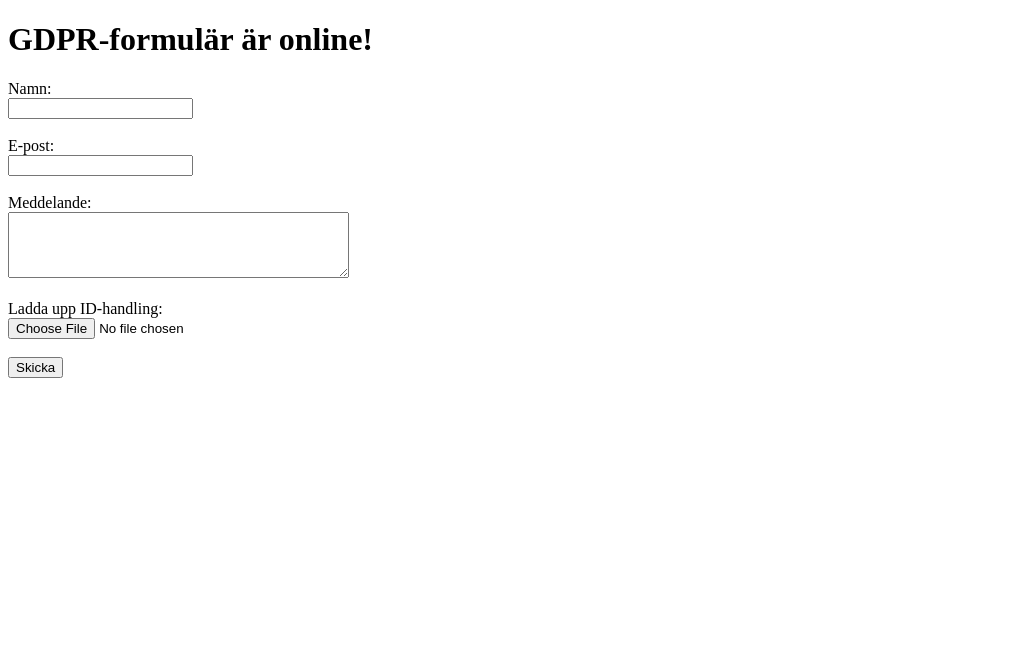
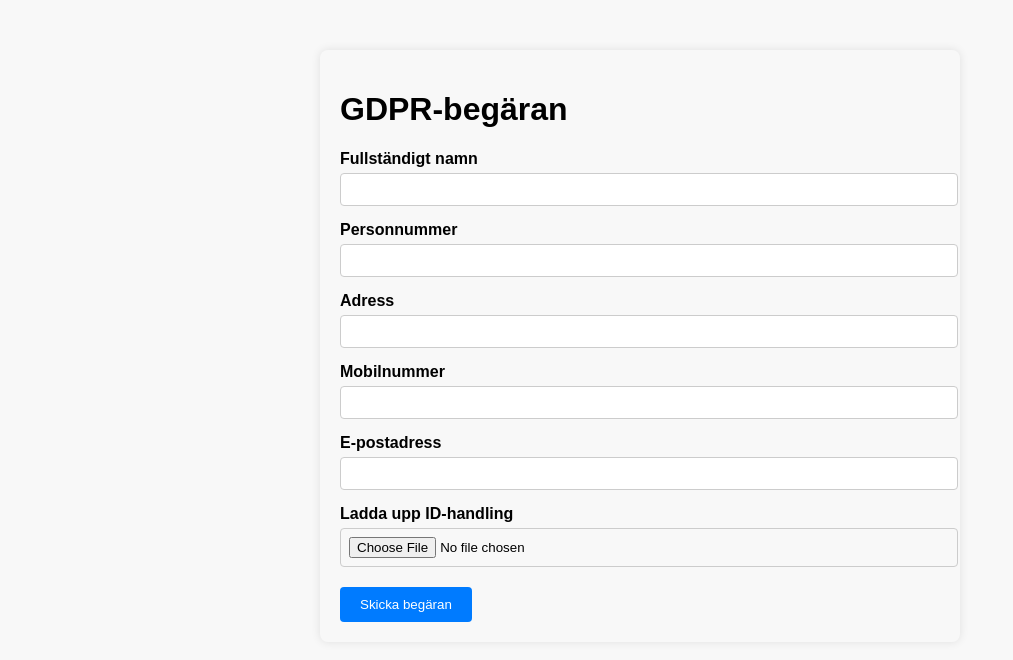
Before and after one commit to christergrundstrom-cpu/GDPR-form-webclient, a plain HTML site: page index.html in a window 1280 px wide. Shown: the whole page, without its empty margins (0-1013 px from the left). Drawn offline with Linux system fonts and the light colour scheme.

Commit message:
Update index.html

```diff
--- a/index.html
+++ b/index.html
@@ -1,25 +1,69 @@
 <!DOCTYPE html>
 <html lang="sv">
 <head>
-    <meta charset="UTF-8">
-    <title>GDPR-formulär</title>
+  <meta charset="UTF-8" />
+  <meta name="viewport" content="width=device-width, initial-scale=1.0" />
+  <title>GDPR-begäran</title>
+  <style>
+    body {
+      font-family: Arial, sans-serif;
+      max-width: 600px;
+      margin: 50px auto;
+      padding: 20px;
+      background-color: #f8f8f8;
+      border-radius: 8px;
+      box-shadow: 0 0 10px rgba(0, 0, 0, 0.1);
+    }
+    label {
+      display: block;
+      margin-top: 15px;
+      font-weight: bold;
+    }
+    input[type="text"],
+    input[type="email"],
+    input[type="file"] {
+      width: 100%;
+      padding: 8px;
+      margin-top: 5px;
+      border: 1px solid #ccc;
+      border-radius: 4px;
+    }
+    button {
+      margin-top: 20px;
+      padding: 10px 20px;
+      background-color: #007bff;
+      color: white;
+      border: none;
+      border-radius: 4px;
+      cursor: pointer;
+    }
+    button:hover {
+      background-color: #0056b3;
+    }
+  </style>
 </head>
 <body>
-    <h1>GDPR-formulär är online!</h1>
-    <form action="/submit" method="post" enctype="multipart/form-data">
-        <label for="name">Namn:</label><br>
-        <input type="text" id="name" name="name" required><br><br>
+  <h1>GDPR-begäran</h1>
+  <form action="/submit" method="POST" enctype="multipart/form-data">
+    <label for="name">Fullständigt namn</label>
+    <input type="text" id="name" name="name" required />
 
-        <label for="email">E-post:</label><br>
-        <input type="email" id="email" name="email" required><br><br>
+    <label for="personnummer">Personnummer</label>
+    <input type="text" id="personnummer" name="personnummer" required />
 
-        <label for="message">Meddelande:</label><br>
-        <textarea id="message" name="message" rows="4" cols="40"></textarea><br><br>
+    <label for="adress">Adress</label>
+    <input type="text" id="adress" name="adress" required />
 
-        <label for="id_upload">Ladda upp ID-handling:</label><br>
-        <input type="file" id="id_upload" name="id_upload" accept="image/*,.pdf"><br><br>
+    <label for="mobilnummer">Mobilnummer</label>
+    <input type="text" id="mobilnummer" name="mobilnummer" required />
 
-        <input type="submit" value="Skicka">
-    </form>
+    <label for="email">E-postadress</label>
+    <input type="email" id="email" name="email" required />
+
+    <label for="id_file">Ladda upp ID-handling</label>
+    <input type="file" id="id_file" name="id_file" accept="image/*,application/pdf" required />
+
+    <button type="submit">Skicka begäran</button>
+  </form>
 </body>
 </html>
```
